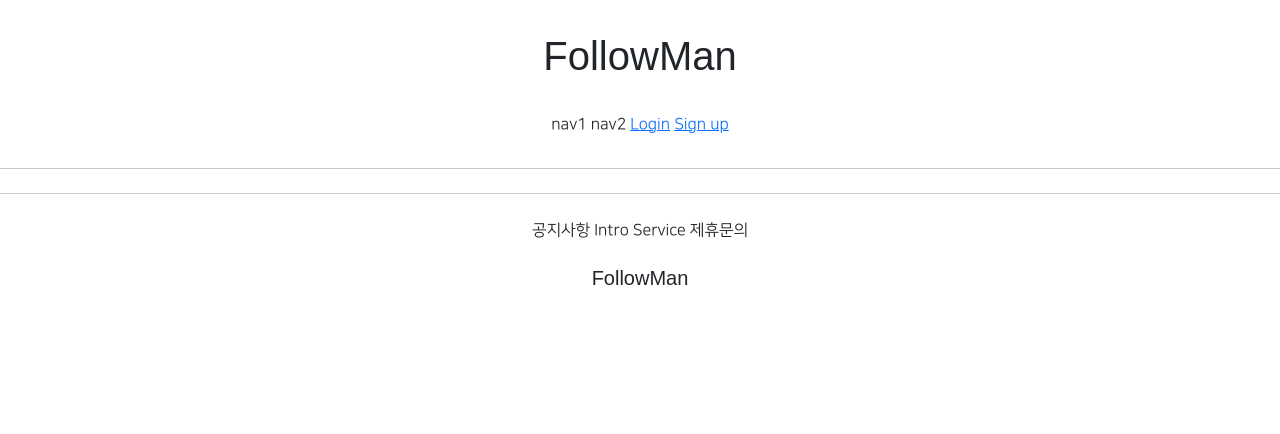
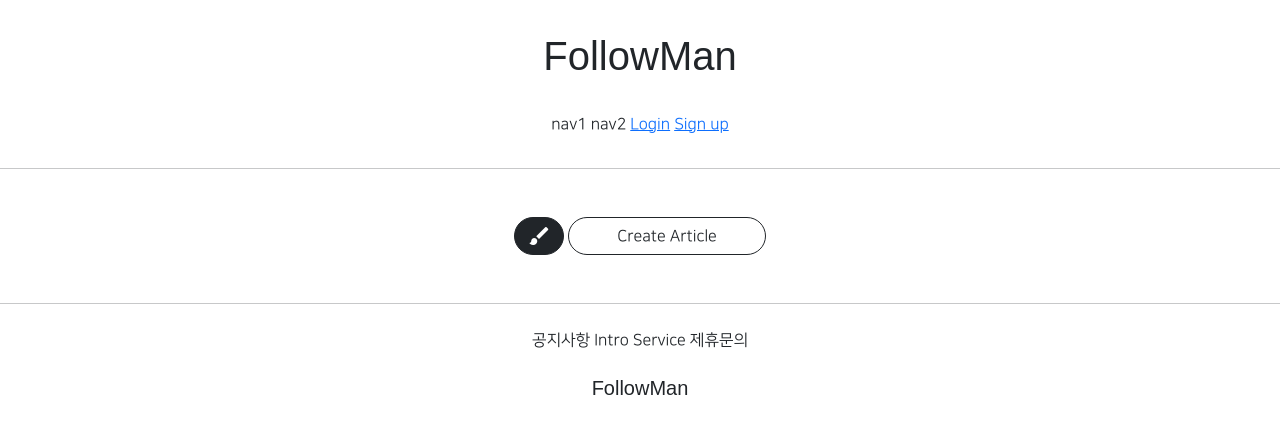
Before and after one commit to likeMinion/likeminion, a Django app: page /articles/list/ in a window 1280 px wide. Shown: the top 434 px of the page. Run offline with Django 3.2, Linux system fonts and the light colour scheme; data that the repository does not hold is empty; parts of the project's set-up code (start-up, migrations or seed data) failed here and were passed over; some web fonts are replaced.

Commit message:
8월 5일-4

```diff
--- a/articleapp/templates/articleapp/list.html
+++ b/articleapp/templates/articleapp/list.html
@@ -21,7 +21,7 @@
 
     </style>
 
-    <div class="container my-4">
+    <div class="container my-4 text-center">
         {% for article in article_list %}
 
             <div>
@@ -36,5 +36,14 @@
 
     <script src="{% static 'js/magicgrid.js' %}"></script>
 
+    <div class="text-center my-5">
+        <a href="{% url 'articleapp:create' %}" class="btn btn-dark rounded-pill material-icons">
+            brush
+        </a>
+
+        <a href="{% url 'articleapp:create' %}" class="btn btn-outline-dark rounded-pill px-5">
+            Create Article
+        </a>
+    </div>
 
 {% endblock %}
```
